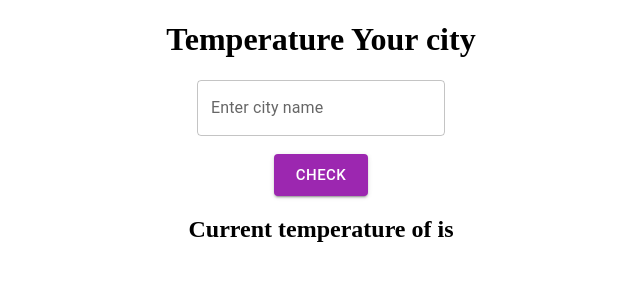
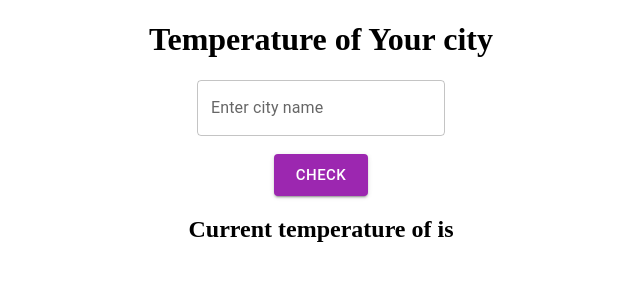
Before and after one commit to mhamzahhameed/react-weather-app, a React (Create React App) app: page / in a window 1280 px wide. Shown: the top 300 px of the page, without its empty margins (319-959 px from the left). Built offline with nearby package versions, Linux system fonts and the light colour scheme; no server answers.

Commit message:
some minor correction in heading

```diff
--- a/src/App.js
+++ b/src/App.js
@@ -28,7 +28,7 @@ function App() {
 
   return (
     <div className='App'>
-      <h1>Temperature Your city</h1>
+      <h1>Temperature of Your city</h1>
       <TextField
         id='outlined-basic'
         label='Enter city name'
```
